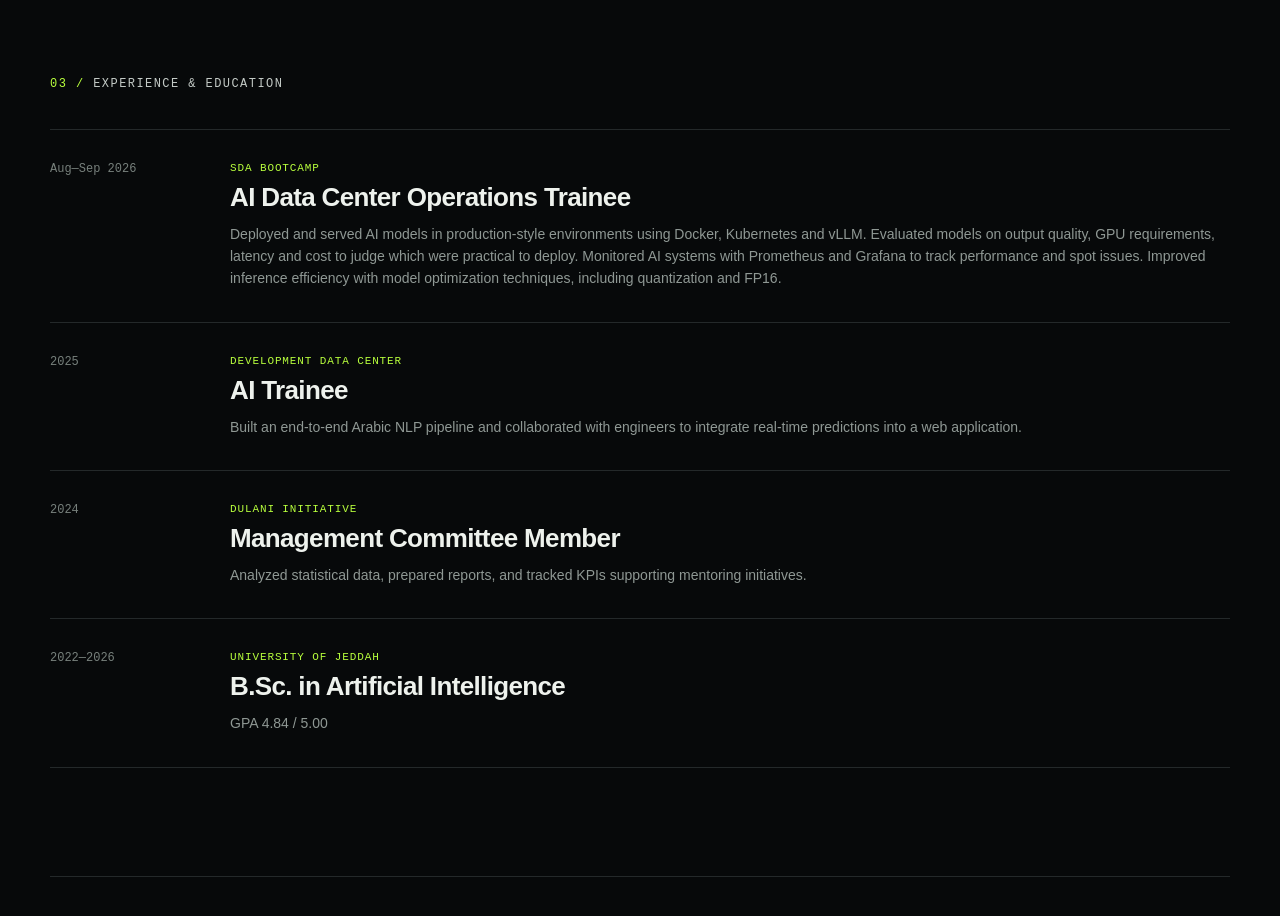
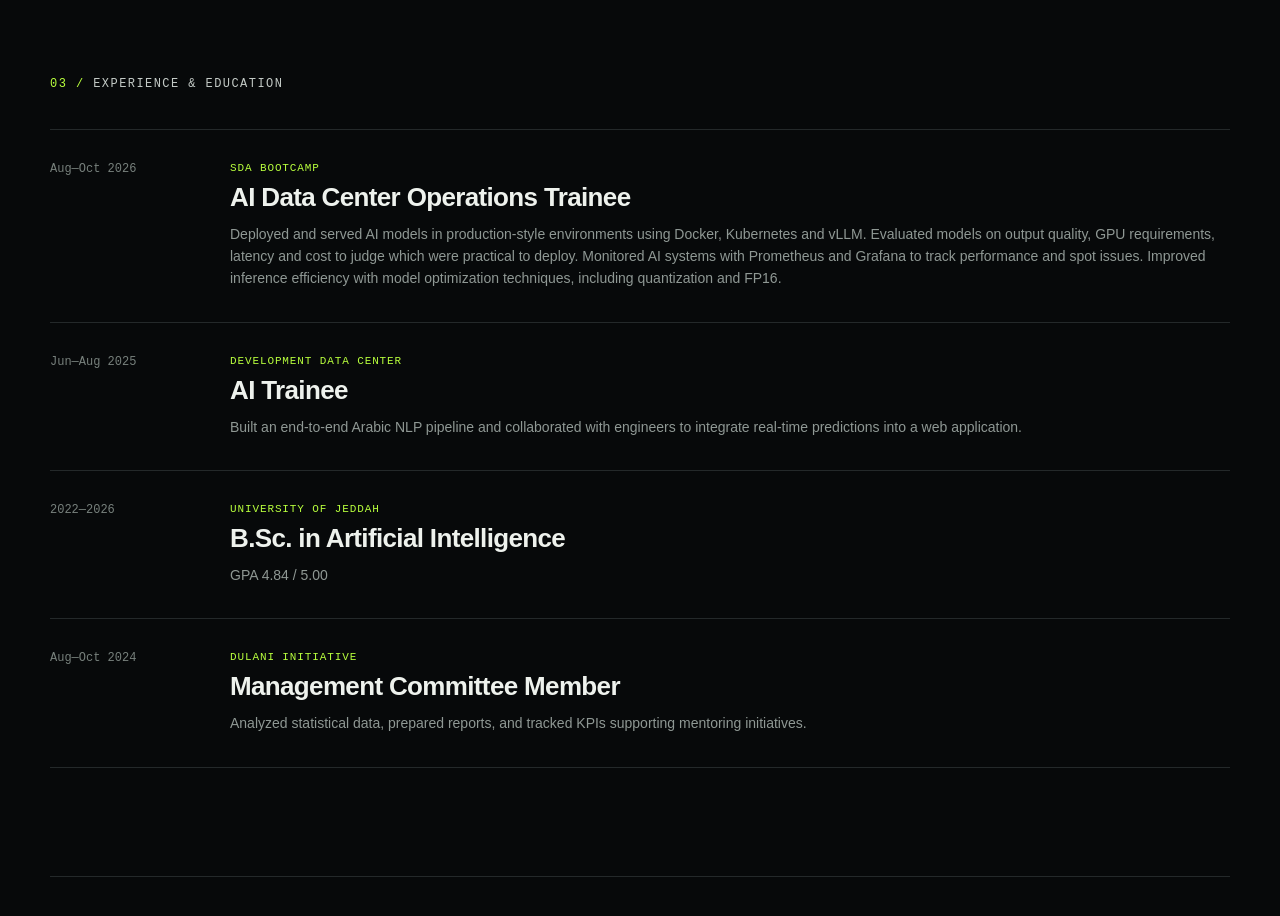
Before and after one commit to BalsamAlahmari/BalsamAlahmari.github.io, a plain HTML site: page index.html in a window 1280 px wide. Shown: the part 3840-4756 px from the top of the page. Drawn offline with Linux system fonts and the light colour scheme.

Commit message:
Update index.html

```diff
--- a/index.html
+++ b/index.html
@@ -42,7 +42,7 @@
     </section>
     <section class="section shell" id="experience">
       <header class="sectionHeader"><div><span>03 /</span> EXPERIENCE &amp; EDUCATION</div></header>
-      <div class="timeline"><article><time>Aug—Sep 2026</time><div><p>SDA Bootcamp</p><h3>AI Data Center Operations Trainee</h3><span>Deployed and served AI models in production-style environments using Docker, Kubernetes and vLLM. Evaluated models on output quality, GPU requirements, latency and cost to judge which were practical to deploy. Monitored AI systems with Prometheus and Grafana to track performance and spot issues. Improved inference efficiency with model optimization techniques, including quantization and FP16.</span></div></article><article><time>2025</time><div><p>Development Data Center</p><h3>AI Trainee</h3><span>Built an end-to-end Arabic NLP pipeline and collaborated with engineers to integrate real-time predictions into a web application.</span></div></article><article><time>2024</time><div><p>Dulani Initiative</p><h3>Management Committee Member</h3><span>Analyzed statistical data, prepared reports, and tracked KPIs supporting mentoring initiatives.</span></div></article><article><time>2022—2026</time><div><p>University of Jeddah</p><h3>B.Sc. in Artificial Intelligence</h3><span>GPA 4.84 / 5.00</span></div></article></div>
+      <div class="timeline"><article><time>Aug—Oct 2026</time><div><p>SDA Bootcamp</p><h3>AI Data Center Operations Trainee</h3><span>Deployed and served AI models in production-style environments using Docker, Kubernetes and vLLM. Evaluated models on output quality, GPU requirements, latency and cost to judge which were practical to deploy. Monitored AI systems with Prometheus and Grafana to track performance and spot issues. Improved inference efficiency with model optimization techniques, including quantization and FP16.</span></div></article><article><time>Jun—Aug 2025</time><div><p>Development Data Center</p><h3>AI Trainee</h3><span>Built an end-to-end Arabic NLP pipeline and collaborated with engineers to integrate real-time predictions into a web application.</span></div></article><article><time>2022—2026</time><div><p>University of Jeddah</p><h3>B.Sc. in Artificial Intelligence</h3><span>GPA 4.84 / 5.00</span></div></article><article><time>Aug—Oct 2024</time><div><p>Dulani Initiative</p><h3>Management Committee Member</h3><span>Analyzed statistical data, prepared reports, and tracked KPIs supporting mentoring initiatives.</span></div></article></div>
     </section>
   </main>
   <footer class="footer shell"><p class="eyebrow">HAVE A ROLE, PROJECT, OR IDEA?</p><h2>Let's build something <em>intelligent.</em></h2><a class="email" href="mailto:balsamalahmari@gmail.com">balsamalahmari@gmail.com <span>↗︎</span></a><div class="footerBottom"><p>© 2026 Balsam Alahmari</p><div><a href="https://www.linkedin.com/in/balsam-alahmari/" target="_blank" rel="noreferrer">LinkedIn ↗︎</a><a href="https://github.com/BalsamAlahmari" target="_blank" rel="noreferrer">GitHub ↗︎</a></div></div></footer>
```
